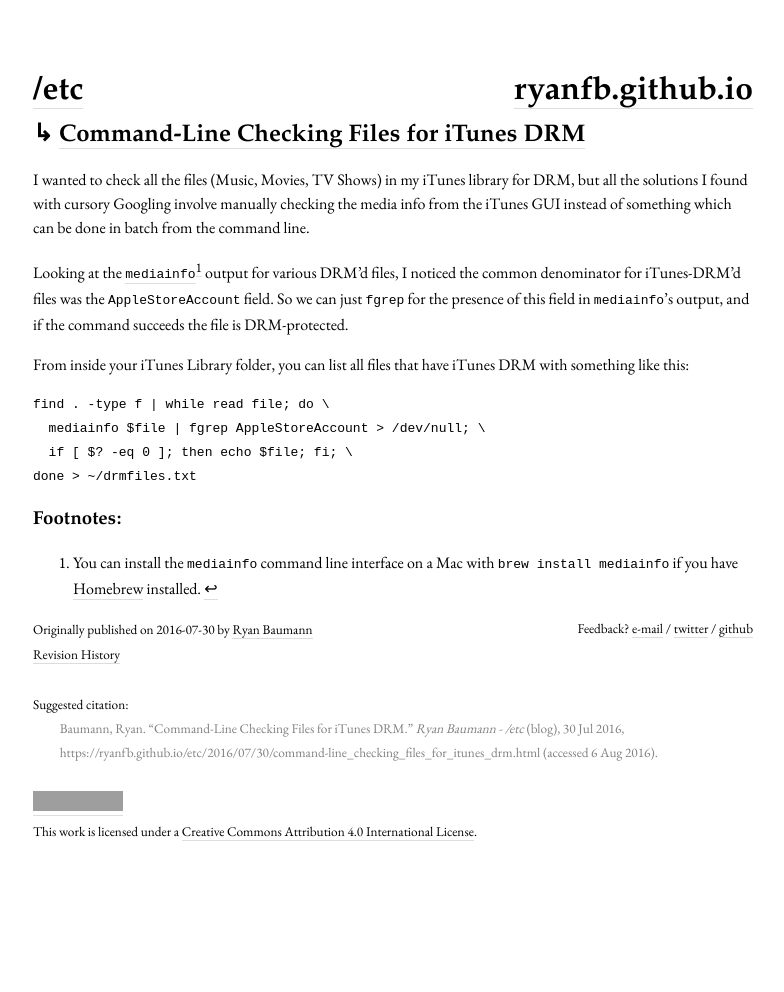
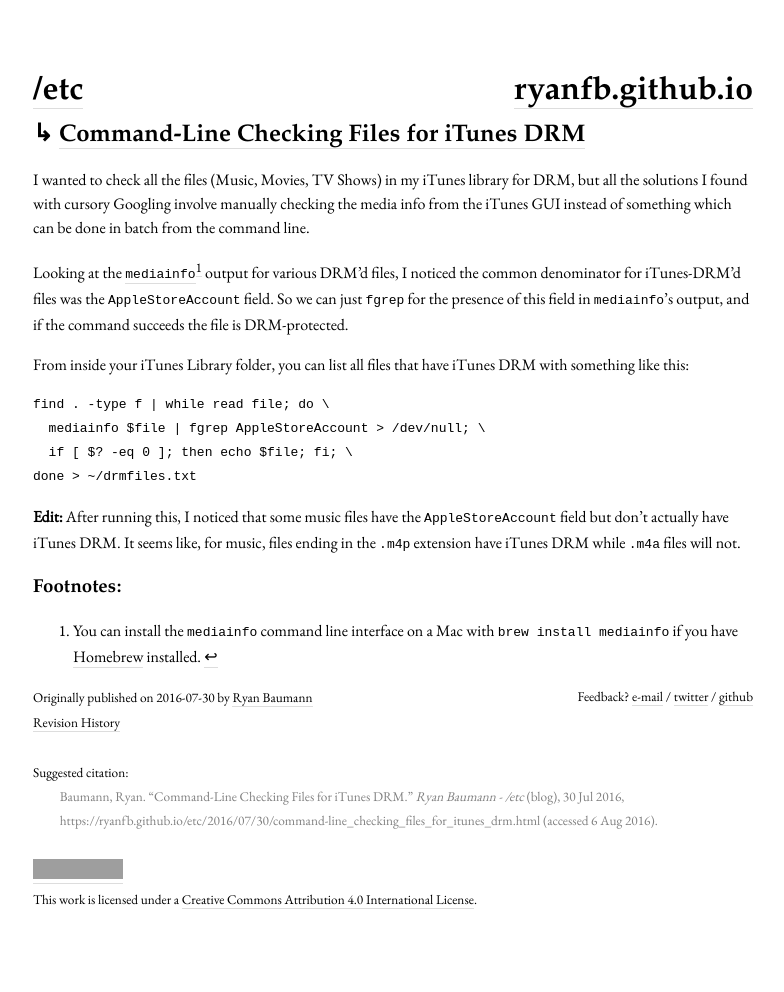
Before and after one commit to ryanfb/etc, a Jekyll site: the page built from _posts/2016-07-30-command-line_checking_files_for_itunes_drm.md, in a window 1280 px wide. Shown: the whole page, without its empty margins (247-1031 px from the left). Built offline with Jekyll 4.4.1, drawn with Linux system fonts in a browser that asks for light colours; nearby versions of some CDN libraries; before the commit the page ends 924 px from its top, so only the background shows below that; grey boxes are pictures that could not be loaded.

Commit message:
Add m4p note

```diff
--- a/_posts/2016-07-30-command-line_checking_files_for_itunes_drm.md
+++ b/_posts/2016-07-30-command-line_checking_files_for_itunes_drm.md
@@ -13,6 +13,8 @@
       if [ $? -eq 0 ]; then echo $file; fi; \
     done > ~/drmfiles.txt
 
+**Edit:** After running this, I noticed that some music files have the `AppleStoreAccount` field but don't actually have iTunes DRM. It seems like, for music, files ending in the `.m4p` extension have iTunes DRM while `.m4a` files will not.
+
 ### Footnotes:
 
 [^mediainfo]: You can install the `mediainfo` command line interface on a Mac with `brew install mediainfo` if you have [Homebrew](http://brew.sh/) installed.
```
